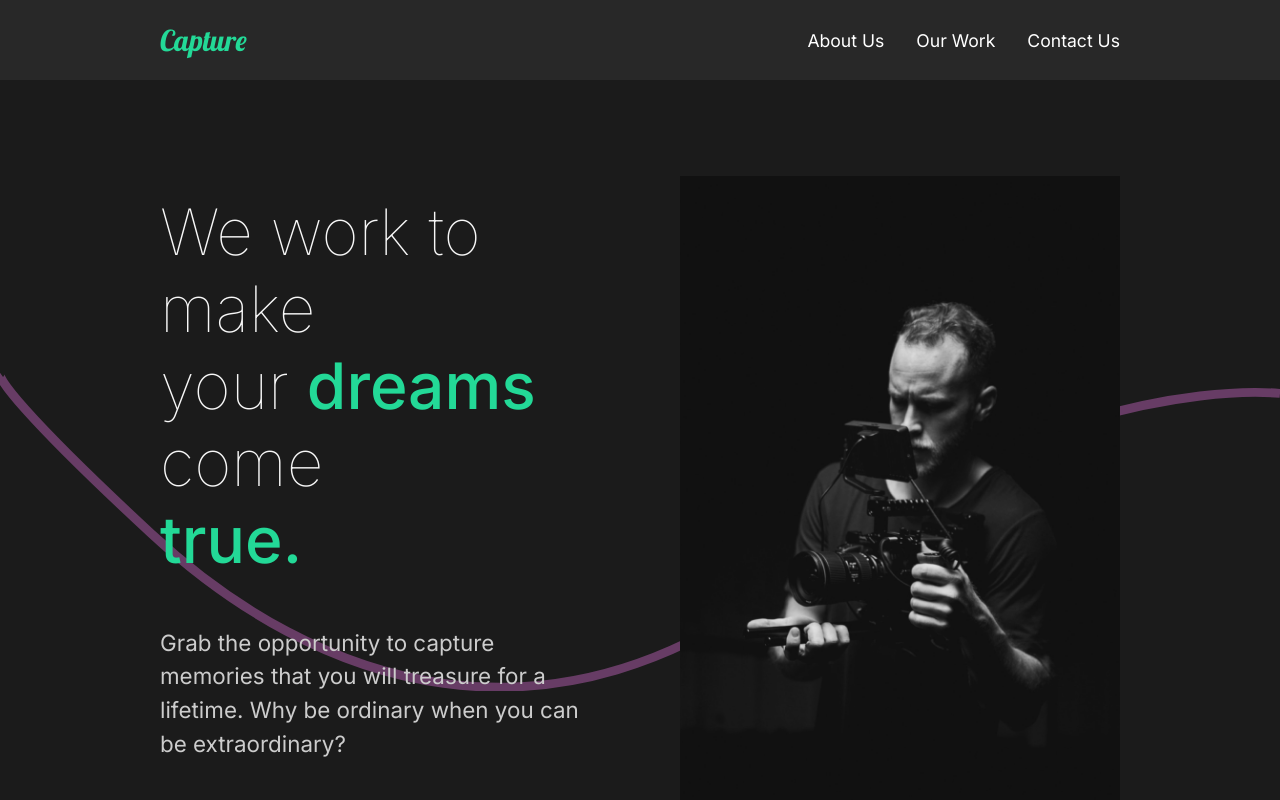
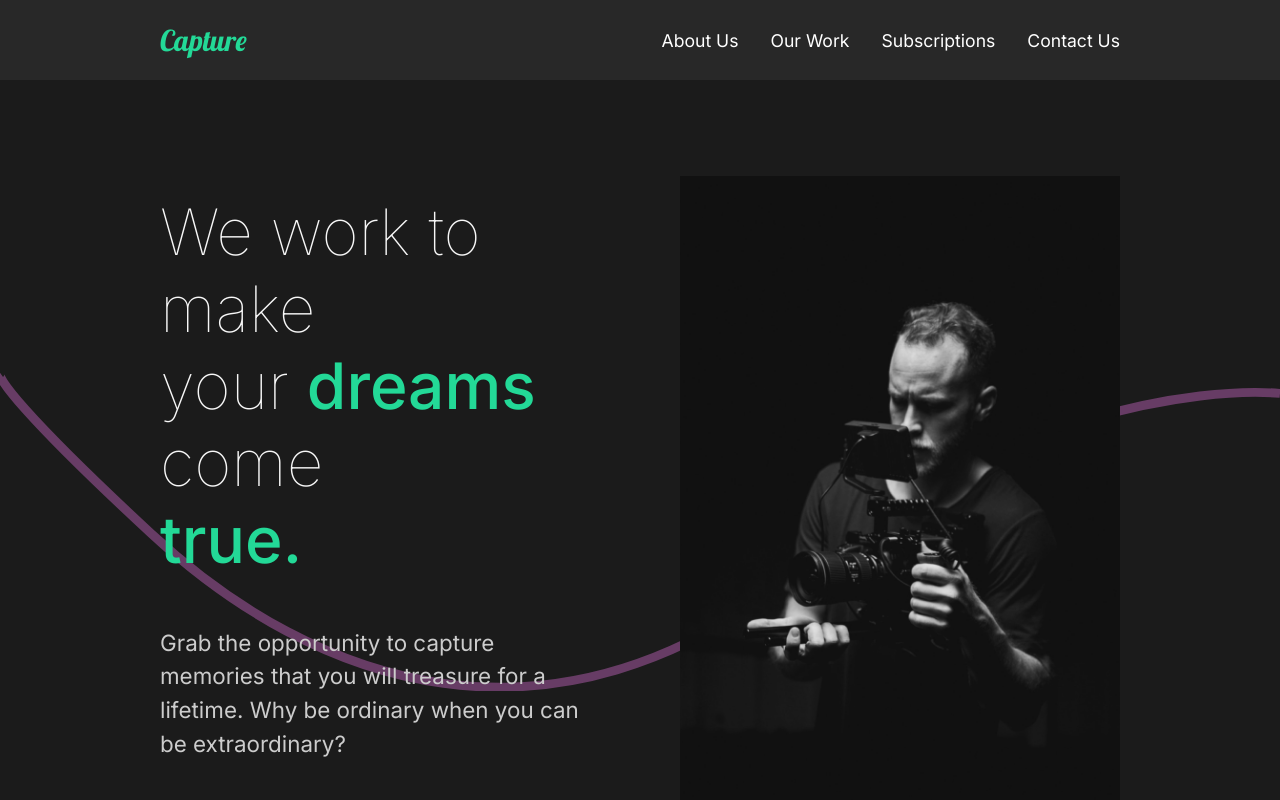
Before and after one commit to sujoyduttajad/Capture-Portfolio, a React (Create React App) app: page / in a window 1280 px wide. Shown: the top 800 px of the page. Built offline with nearby package versions, Linux system fonts and the light colour scheme.

Commit message:
Update Nav.js

```diff
--- a/src/components/Nav.js
+++ b/src/components/Nav.js
@@ -136,12 +136,18 @@ const Nav = () => {
             </NavLink>
           </li>
           <li>
+            <NavLink className="styled-link" to="/subspack">
+              Subscriptions
+            </NavLink>
+          </li>
+          <li>
             <NavLink className="styled-link" to="/contact">
               Contact Us
             </NavLink>
           </li>
         </ul>
       </Navbar>
+      {/* Mobile responsive sidebar opens up on mobile devices */}
       <NavbarMobile>
         <h1>
           <NavLink id="logo" to="/">
```
